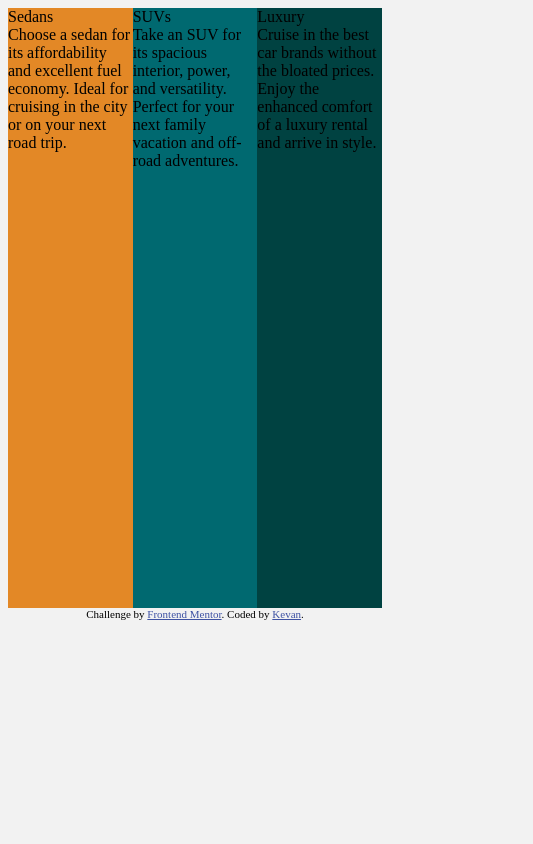
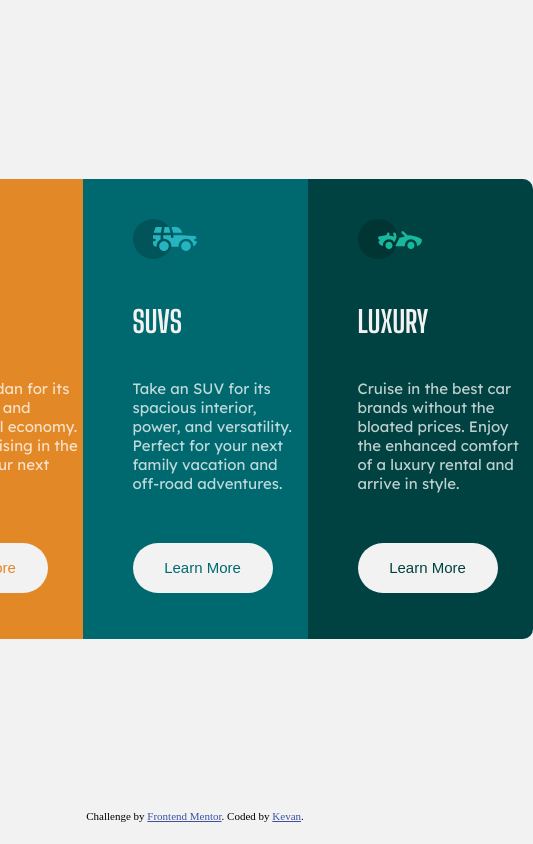
Before and after one commit to kevankas/3-column, a plain HTML site: page index.html in a window 390 px wide. Shown: the whole page, 533 px wide, since content can reach past the window. Drawn offline with Linux system fonts and the light colour scheme.

Commit message:
fully finished desktop site, mobile Work in progress

```diff
--- a/index.html
+++ b/index.html
@@ -4,6 +4,15 @@
   <meta charset="UTF-8">
   <meta name="viewport" content="width=device-width, initial-scale=1.0"> <!-- displays site properly based on user's device -->
 
+
+
+  <link rel="preconnect" href="https://fonts.googleapis.com">
+<link rel="preconnect" href="https://fonts.gstatic.com" crossorigin>
+<link href="https://fonts.googleapis.com/css2?family=Big+Shoulders+Display:wght@700&family=Lexend+Deca&family=Titillium+Web:ital,wght@0,300;1,200&display=swap" rel="stylesheet">
+
+  <link rel="preconnect" href="https://fonts.googleapis.com">
+<link rel="preconnect" href="https://fonts.gstatic.com" crossorigin>
+<link href="https://fonts.googleapis.com/css2?family=Big+Shoulders+Display:wght@700&display=swap" rel="stylesheet">
   <link rel="icon" type="image/png" sizes="32x32" href="./images/favicon-32x32.png">
 
   <title>Frontend Mentor | 3-column preview card component</title>
@@ -20,26 +29,44 @@
 
       <div class="sectionone">
         <div class="containerone">
+          <div class="picture"><img src="images/icon-sedans.svg"></div>
         <div class="headerone">Sedans</div>
+        <div class="bodyy">
           Choose a sedan for its affordability and excellent fuel economy. Ideal for cruising in the city
           or on your next road trip.
+        </div>
+        <div class="btn"><button class="buttonone">
+          Learn More
+        </button></div>
     </div>
 </div>
 
 
   <div class="sectiontwo">
   <div class="containertwo">
+    <div class="picture"><img src="images/icon-suvs.svg"></div>
     <div class="headertwo">SUVs</div>
+    <div class="bodyy">
       Take an SUV for its spacious interior, power, and versatility. Perfect for your next family vacation
       and off-road adventures.
+    </div>
+    <div class="btn"><button class="buttontwo">
+      Learn More
+    </button></div>
   </div>
 </div>
 
 <div class="sectionthree">
   <div class="containerthree">
+    <div class="picture"><img src="images/icon-luxury.svg"></div>
     <div class="headerthree">Luxury</div>
+    <div class="bodyy">
       Cruise in the best car brands without the bloated prices. Enjoy the enhanced comfort of a luxury
       rental and arrive in style.
+    </div>
+    <div class="btn"><button class="buttonthree">
+      Learn More
+    </button></div>
   </div>
 </div>
 
--- a/styles.css
+++ b/styles.css
@@ -9,22 +9,111 @@
 
 .sectionone, .sectiontwo, .sectionthree
 {
-    width: 300px;
-    height: 600px;
+    width: 260px;
+    height: 460px;
 }
-.container
-{
-    display:flex;
-}
+.container {
+    display: flex;
+    justify-content: center;
+    align-items: center;
+    /*Add this line to vertically center the content */
+    height: 95vh;
+    /*Set the height of the container to 100vh to ensure it takes the full viewport height*/
+  }
 .sectionone
 {
     background-color: var(--borange);
+    border-radius: 10px 0px 0px 10px;
 }
 .sectiontwo
 {
     background-color: var(--dcyan);
 }
+
 .sectionthree
 {
     background-color: var(--vdcyan);
+    border-radius: 0px 10px 10px 0px;
 }
+.bodyy
+{
+    font-size:15px;
+    color:var(--twhite);
+    width: 175px;
+    /* padding-left: 50px; */
+    font-family: 'Lexend Deca', sans-serif;
+
+}
+.containerthree, .containertwo, .containerone
+{
+    display:flex;
+    flex-direction: column;
+    align-items: flex-start;
+    gap: 40px;
+    padding-left: 50px;
+}
+.headerone, .headertwo, .headerthree
+{
+    font-size: 30px;
+    color:var(--vlgray);
+    font-family: 'Big Shoulders Display', arial;
+    text-transform: uppercase;
+    font-weight: 700;
+}
+
+button
+{
+    background-color: var(--vlgray);
+    border: 0;
+    width: 140px;
+    height: 50px;
+    border-radius: 25px;
+    font-size: 15px;
+
+
+}
+.btn
+{
+    margin-top: 10px;
+}
+.picture
+{
+    padding-top: 40px;
+}
+/* .btn:hover
+{
+        opacity: 0.85;
+} */
+.buttonone
+{
+    color:var(--borange);
+}
+.buttontwo
+{
+    color:var(--dcyan);
+}
+.buttonthree
+{
+    color:var(--vdcyan);
+}
+.buttonone:active
+{
+    background-color:var(--borange);
+    border: 2px white solid;
+    border-radius: 25px !important;
+    color:white;
+}
+.buttontwo:active
+{
+    background-color:var(--dcyan);
+    border: 2px white solid;
+    border-radius: 25px !important;
+    color:white;
+}
+.buttonthree:active
+{
+    background-color:var(--vdcyan);
+    border: 2px white solid;
+    border-radius: 25px !important;
+    color:white;
+}
```
Lines whose indentation alone changed are shown as unchanged.
